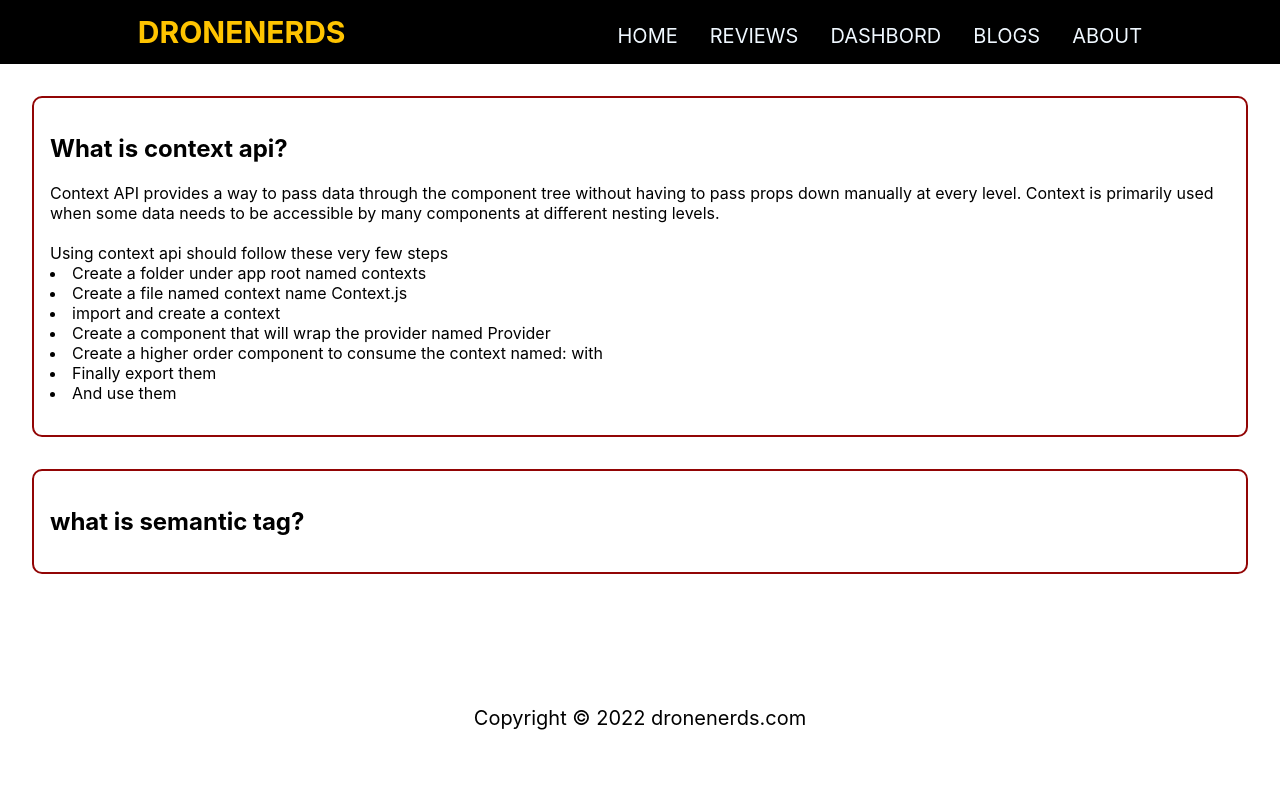
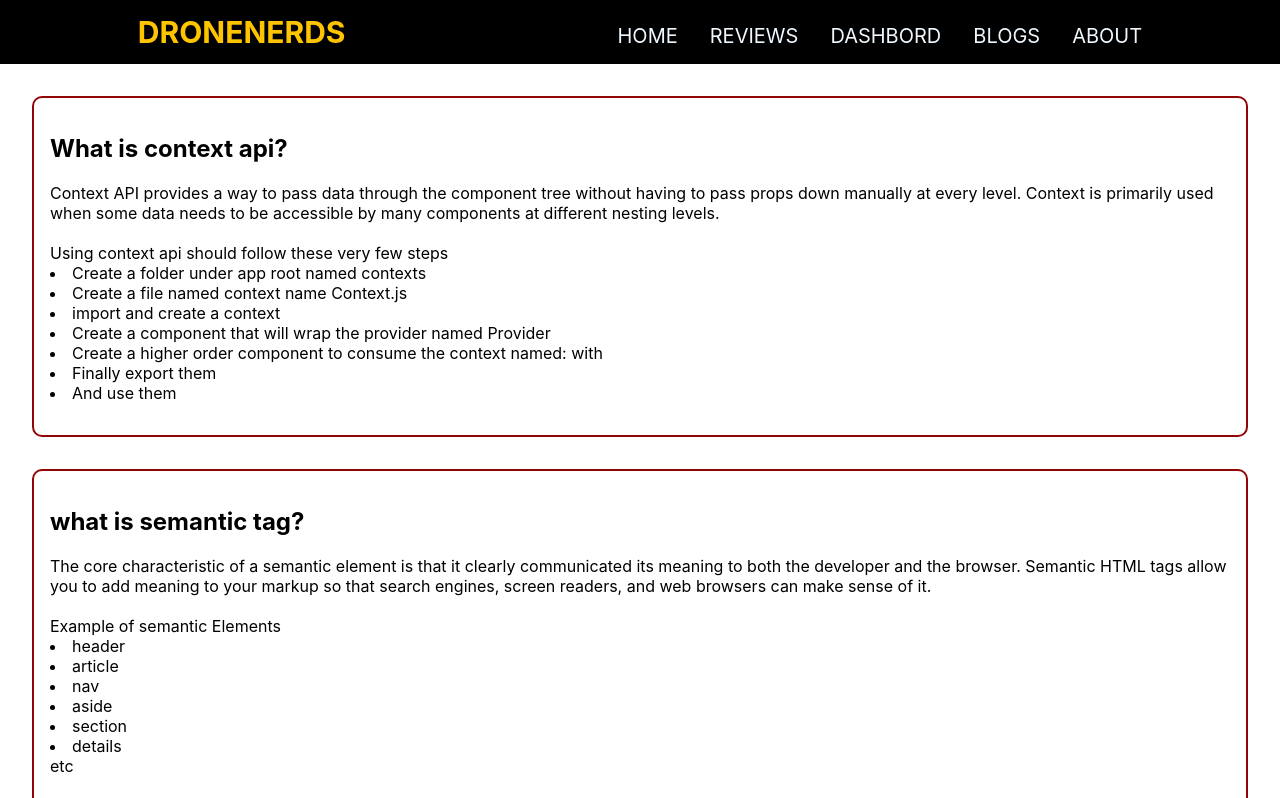
Before and after one commit to muzahid604/product, a React (Create React App) app: page /blogs in a window 1280 px wide. Shown: the top 798 px of the page. Built offline with nearby package versions, Linux system fonts and the light colour scheme.

Commit message:
semantic tag

```diff
--- a/src/components/Blogs/Blogs.js
+++ b/src/components/Blogs/Blogs.js
@@ -21,6 +21,20 @@ const Blogs = () => {
             </div>
             <div className="answer">
                 <h2>what is semantic tag?</h2>
+                <p>The core characteristic of a semantic element is that it clearly communicated its meaning to both the developer and the browser. Semantic HTML tags allow you to add meaning to your markup so that search engines, screen readers, and web browsers can make sense of it.
+                    <br /><br />
+
+                    Example of semantic Elements
+                    <br />
+                    <li>header</li>
+                    <li>article</li>
+                    <li>nav</li>
+                    <li>aside</li>
+                    <li>section</li>
+                    <li>details</li>
+                    etc
+                </p>
+
             </div>
         </div>
     );
```
